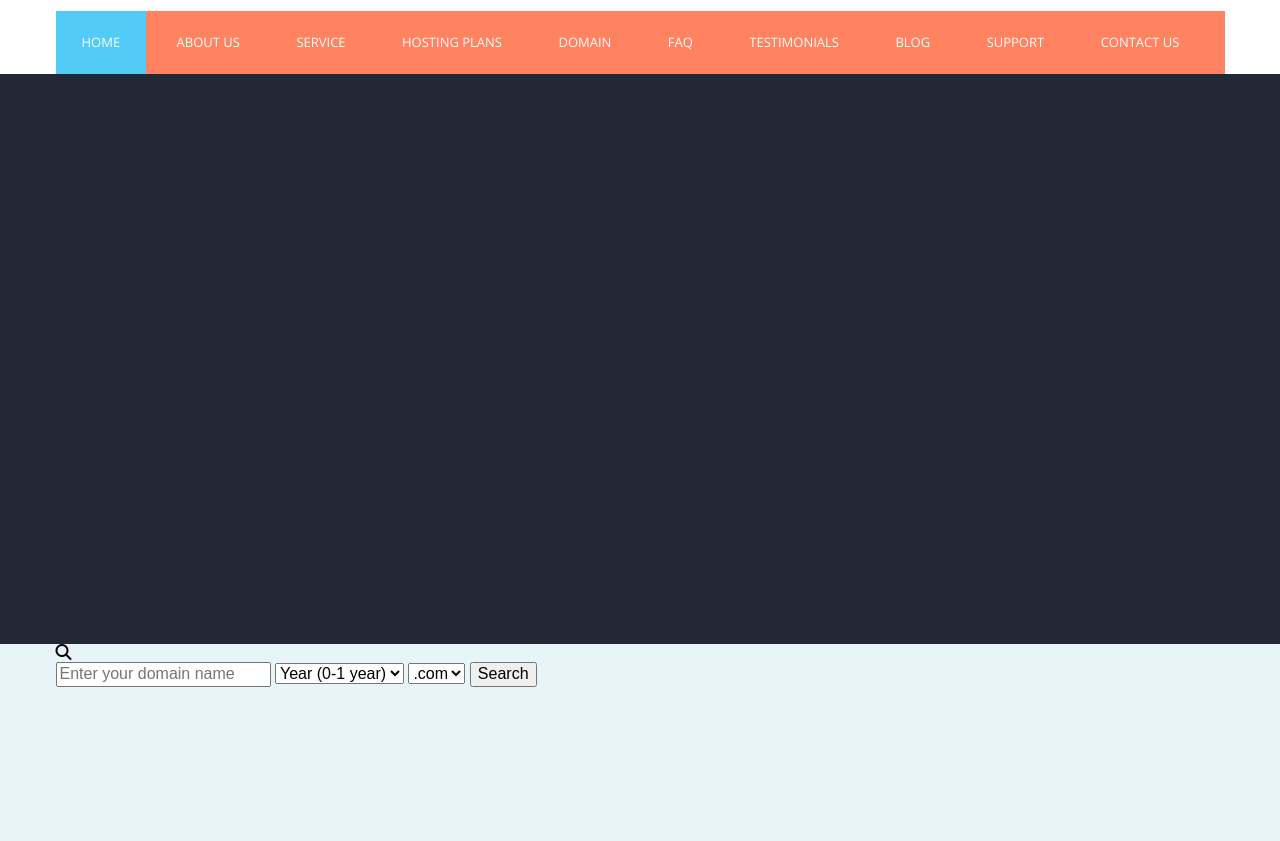
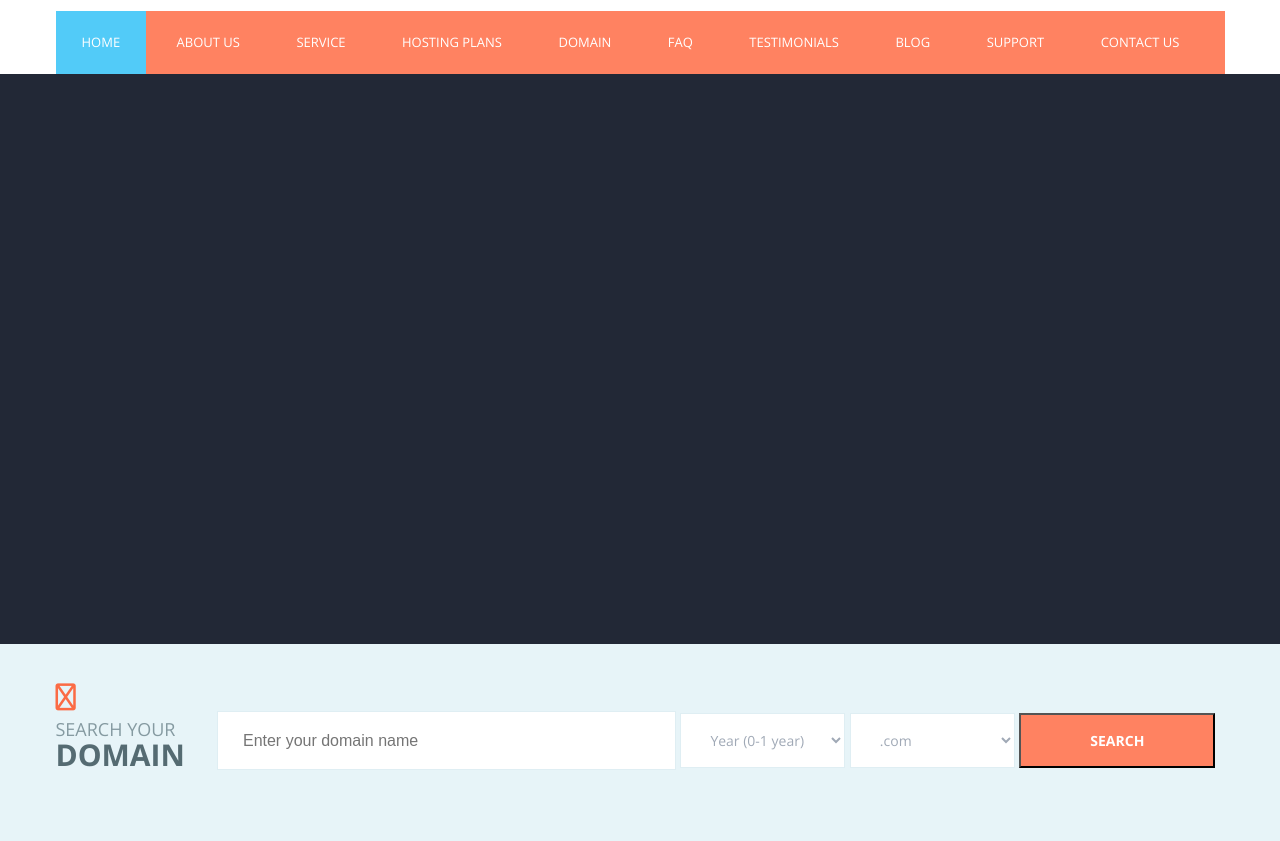
Before and after one commit to killthesound17/Awesome-hosting, a plain HTML site: page index.html in a window 1280 px wide. Shown: the part 102-943 px from the top of the page. Drawn offline with nearby package versions, Linux system fonts and the light colour scheme.

Commit message:
Search form updated

```diff
--- a/index.html
+++ b/index.html
@@ -53,6 +53,10 @@
         <section class="searchform">
             <div class="container">
                 <i class="fa fa-search" aria-hidden="true"></i>
+                <div class="domain">
+                <div class="dom">
+                    <p>search your</p>
+                    <h3>domain</h3></div>
                 <form class="search">
                     <input type="text" placeholder="Enter your domain name">
                     <select name="year" id="1">
@@ -63,6 +67,7 @@
                     </select>
                     <button id="search">Search</button>
                 </form>
+                </div>
             </div>
         </section>
         <section class="benefits">
--- a/styles/style-hosting.css
+++ b/styles/style-hosting.css
@@ -6,7 +6,6 @@
     display: inline-block;
     margin: auto;
 }
-
 .headlogo {
     padding-top: 30px;
 }
@@ -27,18 +26,15 @@
     text-transform: uppercase;
     line-height: 14px;
 }
-
 .logo img {
     vertical-align: sub;
 }
-
 .sup {
     width: 38%;
     margin: 0;
     display: inline-block;
     vertical-align: super;
 }
-
 .sup ul {
     padding-top: 7px;
     padding-bottom: 7px;
@@ -64,7 +60,6 @@
     padding-right: 17px;
     border-right: 1px solid #643699;
 }
-
 .sup ul li:nth-child(2) {
     padding-left: 17px;
     padding-right: 17px;
@@ -82,9 +77,7 @@ nav ul li {
     display: inline-block;
     padding: 22px 26px;
     text-align: center;
-
 }
-
 nav ul li:nth-child(1) {
     background-color: #52cbf8;
 }
@@ -108,3 +101,91 @@ text-transform: uppercase;
     height: 200px;
     background-color: #e7f4f8;
 }
+.searchform .fa {
+    padding-top: 40px;
+    color: #fb6b45;
+    font-size: 27px;
+    font-weight: 400;
+    text-transform: uppercase;
+}
+.dom {
+    height: 44px;
+    width: 127px;
+    font-family: "Open Sans", sans-serif;
+    line-height: 25px;
+    text-transform: uppercase;
+    display: inline-block;
+    padding-right: 30px;
+}
+.dom p {
+    color: #859aa1;
+    font-size: 18px;
+    font-weight: 400;
+    margin: 0px;
+}
+.dom h3 {
+    color: #556b72;
+    font-size: 30px;
+    font-weight: 700;
+    margin: 0px;
+}
+form {
+    display: inline-block;
+    vertical-align: bottom;
+}
+
+form input[type="text"] {
+        padding-left: 25px;
+width: 430px;
+height: 55px;
+border: 1px solid #dfeef3;
+background-color: #ffffff;
+
+}
+
+form select[name="year"] {
+        width: 165px;
+    height: 55px;
+    border: 1px solid #dfeef3;
+    background-color: #ffffff;
+    padding-left: 25px;
+    color: #a0a9b6;
+    font-family: "Open Sans";
+    font-size: 14px;
+    font-weight: 400;
+}
+
+form select[name="domain"] {
+    width: 165px;
+height: 55px;
+border: 1px solid #dfeef3;
+background-color: #ffffff;
+    padding-left: 25px;
+        color: #a0a9b6;
+    font-family: "Open Sans";
+    font-size: 14px;
+    font-weight: 400;
+}
+#search {
+    width: 196px;
+height: 55px;
+background-color: #ff8261;
+    color: #ffffff;
+font-family: "Open Sans";
+font-size: 14px;
+font-weight: 700;
+text-transform: uppercase;
+}
+
+
+
+
+
+
+.benefits-item .fa {
+        color: #fb6b45;
+    /* font-family: "Font Awesome"; */
+    font-size: 60px;
+    font-weight: 400;
+    text-transform: uppercase;
+}
```
Lines whose indentation alone changed are shown as unchanged.
